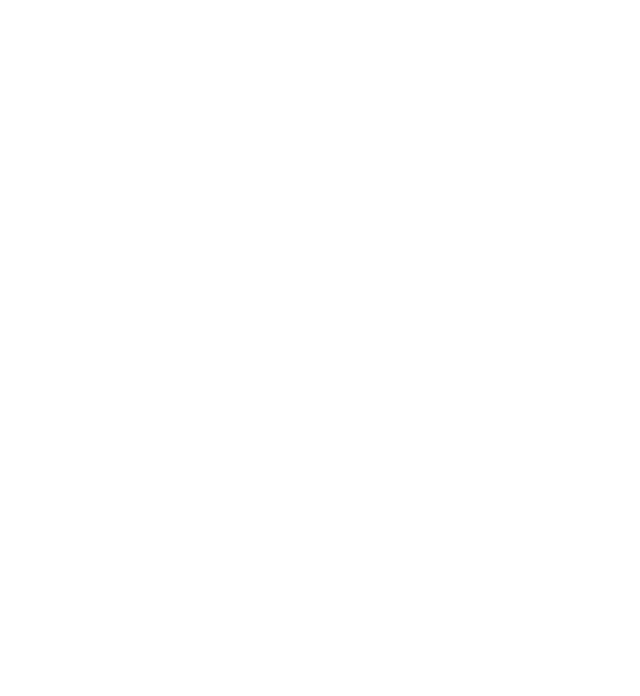
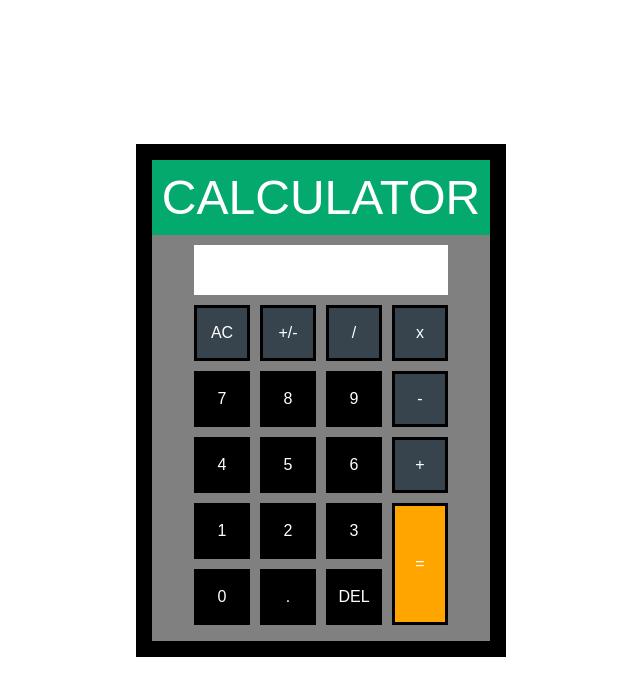
Before and after one commit to mduyphan/Odin-Calculator, a plain HTML site: page index.html in a window 1280 px wide. Shown: the whole page, without its empty margins (319-959 px from the left). Drawn offline with Linux system fonts and the light colour scheme.

Commit message:
finish calculator webpage design

```diff
--- a/index.html
+++ b/index.html
@@ -5,6 +5,40 @@
     <link rel="stylesheet" href="styles.css">
   </head>
   <body>
+  <div id="container">
+    <div id="calculator-container">
+      <div id="title">CALCULATOR</div>
+      <div id="number-display"></div>
+      <div class="operation-row">
+	<div class="button reset">AC</div>
+	<div class="button negative">+/-</div>
+	<div class="button operation">/</div>
+	<div class="button operation">x</div>
+      </div>
+      <div id="number-and-operation-column">
+	<div class="number-boxes">
+	  <div class="button">7</div>
+	  <div class="button">8</div>
+	  <div class="button">9</div>
+	  <div class="button">4</div>
+	  <div class="button">5</div>
+	  <div class="button">6</div>
+	  <div class="button">1</div>
+	  <div class="button">2</div>
+	  <div class="button">3</div>
+	  <div class="button">0</div>
+	  <div class="button decimal">.</div>
+	  <div class="button delete">DEL</div>
+	</div>
+	<div class="operation-column">
+	  <div class="button operation">-</div>
+	  <div class="button operation">+</div>
+	  <div class="button equal">=</div>
+	</div>
+      </div>
+    </div>
+  </div>
+
     <script src="script.js">
     </script>
   </body>
--- a/styles.css
+++ b/styles.css
@@ -0,0 +1,92 @@
+body {
+    margin: 0;
+    padding: 0;
+    font-family: proxima-nova, Arial, sans-serif;
+    text-align: center;
+    vertical-align: middle;
+}
+
+#container {
+    display: flex;
+    align-items: center;
+    justify-content: center;
+    min-height: 100vh;
+}
+
+#calculator-container {
+    border: 1rem solid black;
+    background-color: grey;
+    padding-bottom: 16px;
+
+}
+
+#title {
+    font-size: 3rem;
+    color: white;
+    background-color: #04AA6D;
+    padding: 10px;
+}
+
+#number-display {
+    height: 50px;
+    background-color: white;
+    width: 254px;
+}
+
+.operation-row,
+.number-boxes,
+#calculator-container,
+.operation-column {
+    display: flex;
+    gap: 10px;
+    justify-content: center;
+    align-items: center;
+}
+
+#number-and-operation-column {
+    display: flex;
+    width: 254px;
+    justify-content: center;
+    align-items: center;
+    gap: 10px;
+}
+
+.number-boxes {
+    flex-wrap: wrap;
+}
+
+
+
+#calculator-container,
+.operation-column {
+    flex-direction: column;
+
+}
+
+
+.button {
+    border: 0.2rem solid black;
+    padding: auto;
+    width: 50px;
+    height: 50px;
+    color: white;
+    background-color: black;
+    display: flex;
+    align-items: center;
+    justify-content: center;
+}
+
+.operation-column {
+    justify-content: start;
+    height: 254px;
+}
+
+.operation-row .button,
+.operation-column .button{
+    background-color:  #38444d;
+}
+
+.button.equal {
+    height: 116px;
+    background-color: orange;
+}
```
